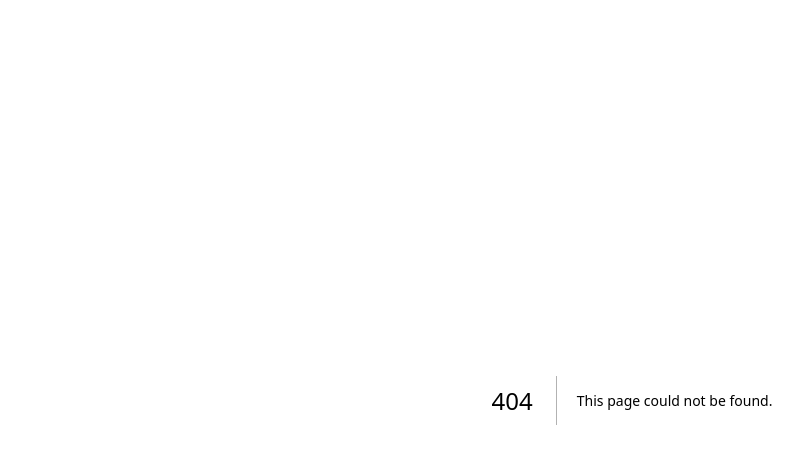
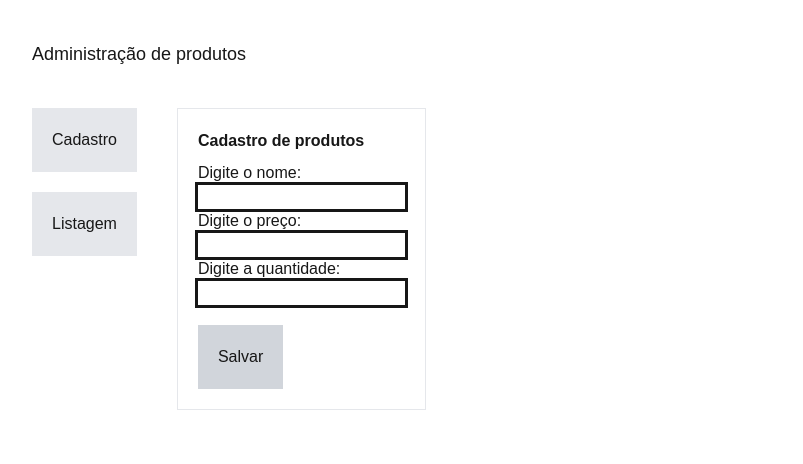
Before and after one commit to brunaalrez/lojinha, a Next.js app: page /produtos in a window 1280 px wide. Before the commit this address had no page. Shown: the top 464 px of the page, without its empty margins (8-811 px from the left). Built offline with nearby package versions, Linux system fonts and the light colour scheme.

Commit message:
quarta_aula

```diff
--- /dev/null
+++ b/app/produtos/page.js
@@ -0,0 +1,99 @@
+'use client'
+import { useState } from "react";
+
+function Produtos() {
+    const [produto, alteraProduto] = useState({});
+
+    const [nome, alteraNome] = useState("");
+    const [preco, alteraPreco] = useState("");
+    const [quantidade, alteraQuantidade] = useState("");
+
+    const [mostraListagem, alteraMostrarListagem] = useState(false);
+    const [mostraCadastro, alteraMostrarCadatro] = useState(true);
+
+    function alteraExibicao(tela){
+        if(tela == "cadastro"){
+            alteraMostrarCadatro(true);
+            alteraMostrarListagem(false);
+        }
+
+        if(tela == "listagem"){
+            alteraMostrarCadatro(false);
+            alteraMostrarListagem(true);
+        }
+    }
+
+    function salvar(e){
+        e.preventDefault();
+        const objeto = {
+            nome: nome,
+            preco: preco,
+            quantidade: quantidade
+        }
+
+        alteraProduto(objeto);
+    }
+    return (
+        <div className="p-10">
+            <h1 className="text-lg mb-10">Administração de produtos</h1>
+            <div className="flex gap-10">
+                {/* Menu lateral */}
+                <div>
+                    <button onClick={()=> alteraExibicao("cadastro")} className="bg-gray-200 p-5 mb-5">Cadastro</button>
+                    <br/>
+                    <button onClick={()=> alteraExibicao("listagem")} className="bg-gray-200 p-5 mb-5">Listagem</button>
+                </div>
+                {/* Painel principal */}
+                <div>
+                    {/* Cadastro */}
+                    {
+                        mostraCadastro == true &&
+                        <div  className="border p-5">
+                            <h2 className="font-bold mb-2">Cadastro de produtos</h2>
+                            <form onSubmit={(e)=> salvar(e)}>
+                                <label className="mb-4">
+                                    Digite o nome:
+                                    <br/>
+                                    <input onChange={(e)=> alteraNome(e.target.value)} className="outline"/>
+                                </label>
+                                <br/>
+
+                                <label className="mb-4">
+                                    Digite o preço:
+                                    <br/>
+                                    <input onChange={(e)=> alteraPreco(e.target.value)} className="outline"/>
+                                </label>
+                                <br/>
+
+                                <label className="mb-4">
+                                    Digite a quantidade:
+                                    <br/>
+                                    <input onChange={(e)=> alteraQuantidade(e.target.value)} className="outline"/>
+                                </label>
+                                <br/>
+
+                                <button className="bg-gray-300 mt-5 p-5">Salvar</button>
+                            </form>
+                        </div>
+                    }
+
+                </div>
+                    {/* Listagem */}
+                    {
+                        mostraListagem == true &&
+                        <div className="border p-5">
+                        <h2 className="font-bold mb-5">Listagem de produtos</h2>
+                        <ul>
+                            <li>Produto 1</li>
+                            <li>Produto 2</li>
+                            <li>Produto 3</li>
+                        </ul>
+                        </div>
+                    }
+
+            </div>
+        </div>
+     );
+}
+
+export default Produtos;
```
